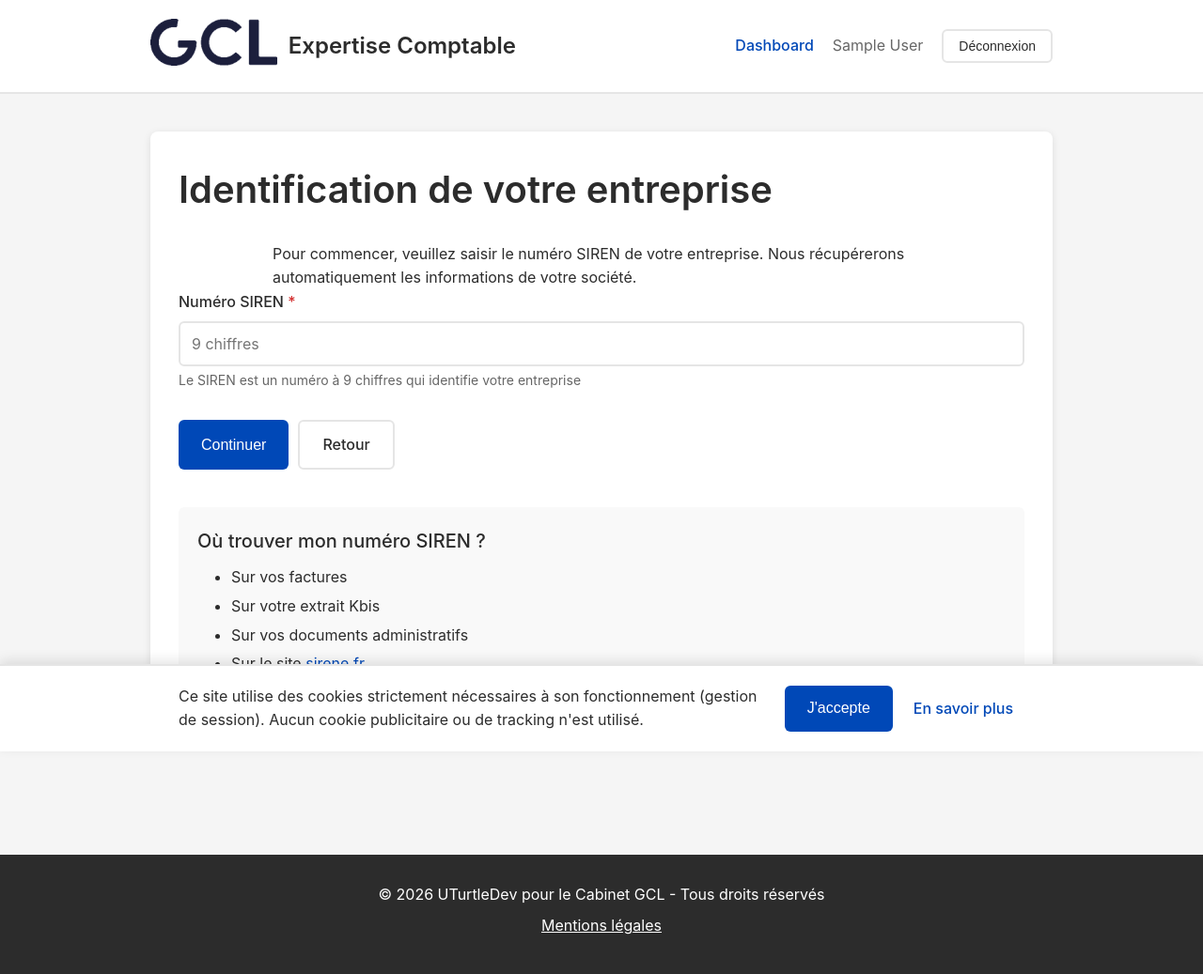
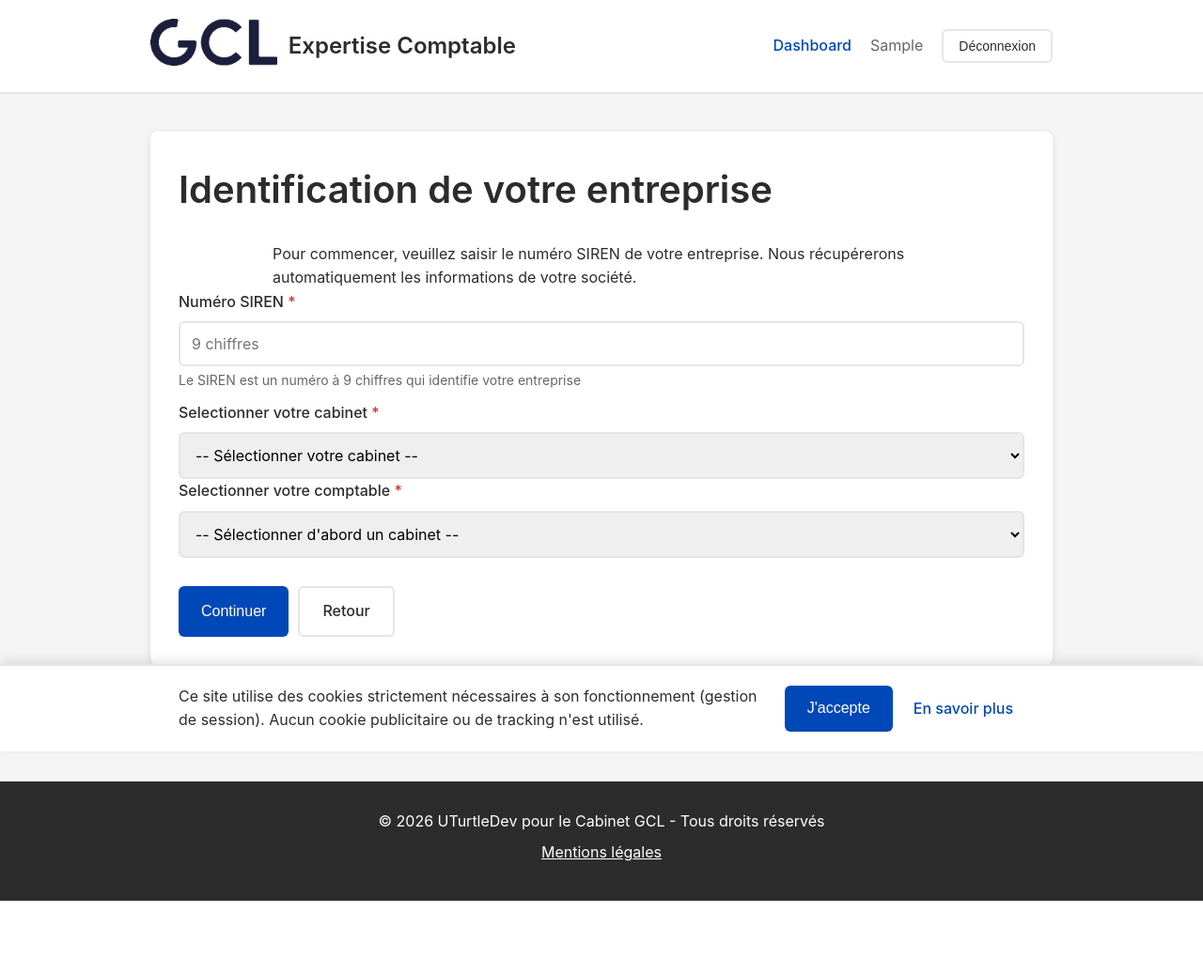
Before and after one commit to UTurtleDev/gcl, a Django app: page /client/identification/ in a window 1280 px wide. Shown: the whole page at 94% size. After the commit the page ends 959 px from the top, so only its background shows below. Run offline with Django 5.2, Linux system fonts and the light colour scheme; the visitor is signed in with stand-in values (Sample User, id 1); some libraries are stand-ins or nearby versions.

Commit message:
implementation cabinet et collaborateur pour le client

```diff
--- a/questionnaires/urls.py
+++ b/questionnaires/urls.py
@@ -15,6 +15,7 @@ urlpatterns = [
     path('client/identification/', views.client_identification, name='client_identification'),
     path('client/questionnaire/', views.client_questionnaire, name='client_questionnaire'),
     path('client/recapitulatif/', views.client_recapitulatif, name='client_recapitulatif'),
+    path('get-comptables/', views.get_comptables, name='get_comptables'),
 
     # Parcours COLLABORATEUR - Authentification
     path('collaborateur/login/', auth_views.LoginView.as_view(
--- a/questionnaires/views.py
+++ b/questionnaires/views.py
@@ -7,6 +7,7 @@ from django.db.models import Q
 from django.core.paginator import Paginator
 import csv
 from .models import Entreprise, QuestionnaireClient, QuestionnaireCollaborateur
+from users.models import User, Cabinet
 from .forms import QuestionnaireClientForm, QuestionnaireCollaborateurForm
 from .utils import get_company_info
 
@@ -90,6 +91,11 @@ def client_identification(request):
         siren = request.POST.get('siren', '').strip()
         action = request.POST.get('action', '')
 
+        # Stocker cabinet et comptable en session
+        request.session['client_cabinet_id'] = request.POST.get('cabinet')
+        request.session['client_comptable_id'] = request.POST.get('comptable')
+
+
         # Utiliser la fonction helper pour le traitement
         result = _process_siren_identification(
             request, siren, 'client', check_existing_questionnaire=True
@@ -98,7 +104,8 @@ def client_identification(request):
         if not result['success']:
             messages.error(request, result['error'])
             return render(request, 'questionnaires/client/identification.html', {
-                'siren': siren
+                'siren': siren,
+                'cabinets': Cabinet.objects.all().order_by('nom'),
             })
 
         # Si un questionnaire existe déjà
@@ -110,13 +117,34 @@ def client_identification(request):
             return render(request, 'questionnaires/client/identification.html', {
                 'siren': siren,
                 'nom_entreprise': result['nom'],
-                'questionnaire_exists': True
+                'questionnaire_exists': True,
+                'cabinets': Cabinet.objects.all().order_by('nom'),
             })
 
         # Rediriger vers le questionnaire
         return redirect('client_questionnaire')
 
-    return render(request, 'questionnaires/client/identification.html')
+    return render(request, 'questionnaires/client/identification.html', {
+        'cabinets': Cabinet.objects.all().order_by('nom'),
+    })
+
+@require_http_methods(["GET"])
+def get_comptables(request):
+    """Endpoint HTMX : retourne les options comptables selon le cabinet choisi"""
+    cabinet_id = request.GET.get('cabinet')
+
+    if not cabinet_id:
+        return HttpResponse('<option value="">-- Sélectionner d\'abord un cabinet --</option>')
+
+    comptables = User.objects.filter(
+        cabinet_id=cabinet_id,
+        is_collaborateur=True,
+        is_active=True
+    ).order_by('last_name', 'first_name')
+
+    return render(request, 'questionnaires/partials/options_comptables.html', {
+        'comptables': comptables
+    })
 
 
 @require_http_methods(["GET"])
--- a/templates/base.html
+++ b/templates/base.html
@@ -27,7 +27,7 @@
                 {% if user.is_authenticated %}
                 <nav class="header-nav">
                     <a href="{% url 'dashboard' %}" class="nav-link">Dashboard</a>
-                    <span class="nav-user">{{ user.get_full_name|default:user.email }}</span>
+                    <span class="nav-user">{{ user.first_name }}</span>
                     <form method="post" action="{% url 'logout' %}" style="display: inline;">
                         {% csrf_token %}
                         <button type="submit" class="btn btn-secondary btn-sm">Déconnexion</button>
--- a/templates/questionnaires/client/identification.html
+++ b/templates/questionnaires/client/identification.html
@@ -48,6 +48,29 @@
                 </div>
 
                 <div id="company-name"></div>
+
+                <label for="cabinet">Selectionner votre cabinet <span class="required">*</span></label>
+                <select name="cabinet"
+                        id="cabinet"
+                        required
+                        hx-get="{% url 'get_comptables' %}"
+                        hx-trigger="change"
+                        hx-target="#select-comptable"
+                        hx-include="[name='cabinet']"
+                >
+                    <option value="">-- Sélectionner votre cabinet --</option>
+                    {% for cabinet in cabinets %}
+                        <option value="{{ cabinet.id }}">{{ cabinet.nom }}</option>
+                    {% endfor %}
+                </select>
+
+                <label for="comptable">Selectionner votre comptable <span class="required">*</span></label>
+                <select name="comptable"
+                        id="select-comptable"
+                        required
+                        >
+                    <option value="">-- Sélectionner d'abord un cabinet --</option>
+                </select>
             </div>
 
             {% if questionnaire_exists %}
@@ -77,15 +100,6 @@
             {% endif %}
         </form>
 
-        <div class="help-box">
-            <h4>Où trouver mon numéro SIREN ?</h4>
-            <ul>
-                <li>Sur vos factures</li>
-                <li>Sur votre extrait Kbis</li>
-                <li>Sur vos documents administratifs</li>
-                <li>Sur le site <a href="https://www.sirene.fr" target="_blank" rel="noopener">sirene.fr</a></li>
-            </ul>
-        </div>
     </div>
 </div>
 {% endblock %}
--- /dev/null
+++ b/templates/questionnaires/partials/options_comptables.html
@@ -0,0 +1,6 @@
+<option value="">-- Sélectionner votre comptable --</option>
+{% for comptable in comptables %}
+    <option value="{{ comptable.id }}">{{ comptable.get_full_name }}</option>
+{% empty %}
+    <option value="" disabled>Aucun comptable disponible pour ce cabinet</option>
+{% endfor %}
--- a/users/models.py
+++ b/users/models.py
@@ -1,5 +1,16 @@
 from django.contrib.auth.models import AbstractUser
 from django.db import models
+
+
+class Cabinet(models.Model):
+    nom = models.CharField(max_length=255, verbose_name="Nom du cabinet ")
+
+    def __str__(self):
+        return self.nom
+
+    class Meta:
+        verbose_name = "Cabinet"
+        verbose_name_plural = "Cabinets"
 
 
 class User(AbstractUser):
@@ -15,6 +26,15 @@ class User(AbstractUser):
         help_text="Collaborateur du {{ CABINET_NAME }}"
     )
 
+    cabinet = models.ForeignKey(
+        Cabinet,
+        on_delete=models.SET_NULL,
+        null=True,
+        blank=True,
+        related_name="Comptables",
+        verbose_name="Cabinet"
+    )
+
     # Email comme identifiant
     USERNAME_FIELD = 'email'
     REQUIRED_FIELDS = ['username', 'first_name', 'last_name']
```
Also changed, not shown: users/admin.py (+15 -5 lines), users/migrations/0002_cabinet_user_cabinet.py (added).
